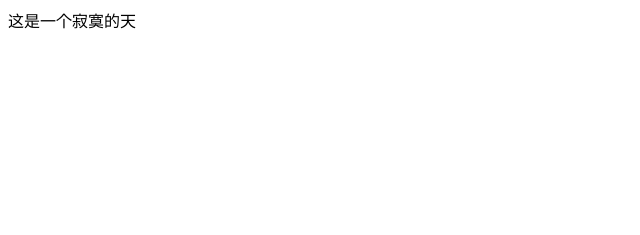
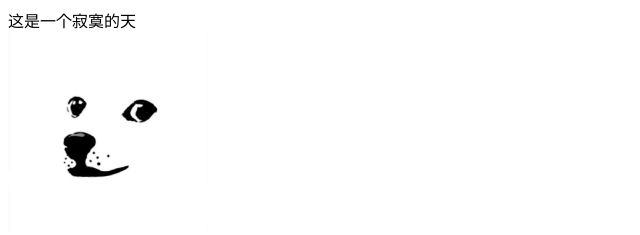
Before and after one commit to lz251367/gitStudy, a plain HTML site: page index.html in a window 1280 px wide. Shown: the whole page, without its empty margins (0-640 px from the left). Drawn offline with Linux system fonts and the light colour scheme.

Commit message:
图片的添加

```diff
--- a/index.html
+++ b/index.html
@@ -8,5 +8,6 @@
 </head>
 <body>
     <div>这是一个寂寞的天</div>
+    <img src="./QQ图片20190923193219.jpg" alt="" style="height: 200px;">
 </body>
 </html>
```
